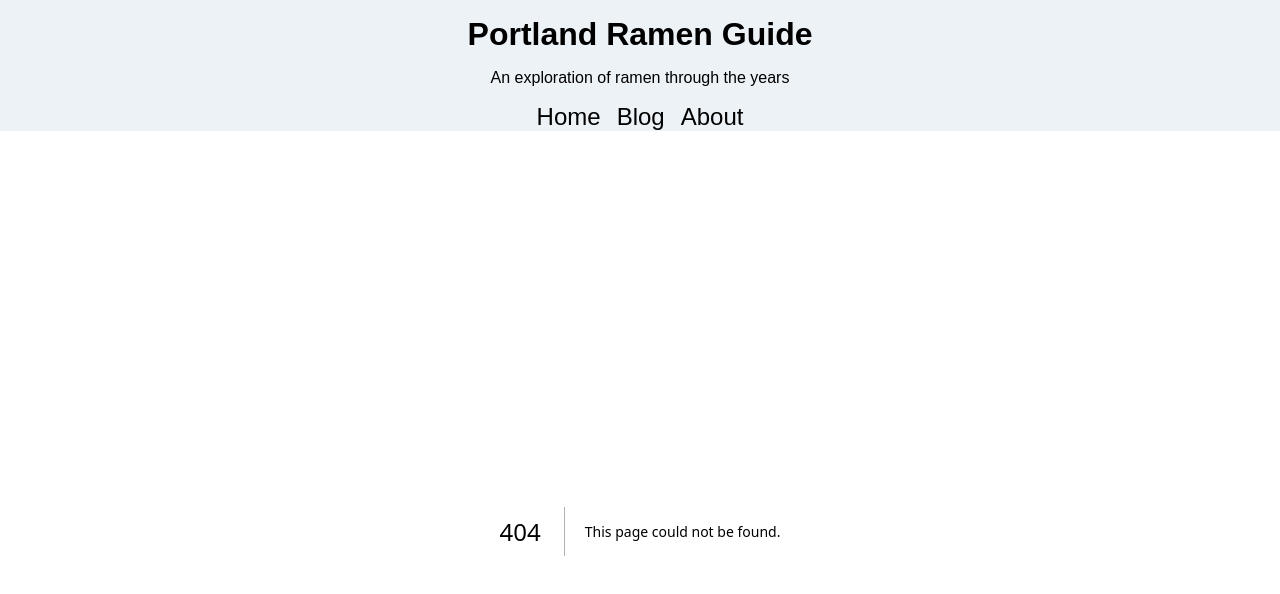
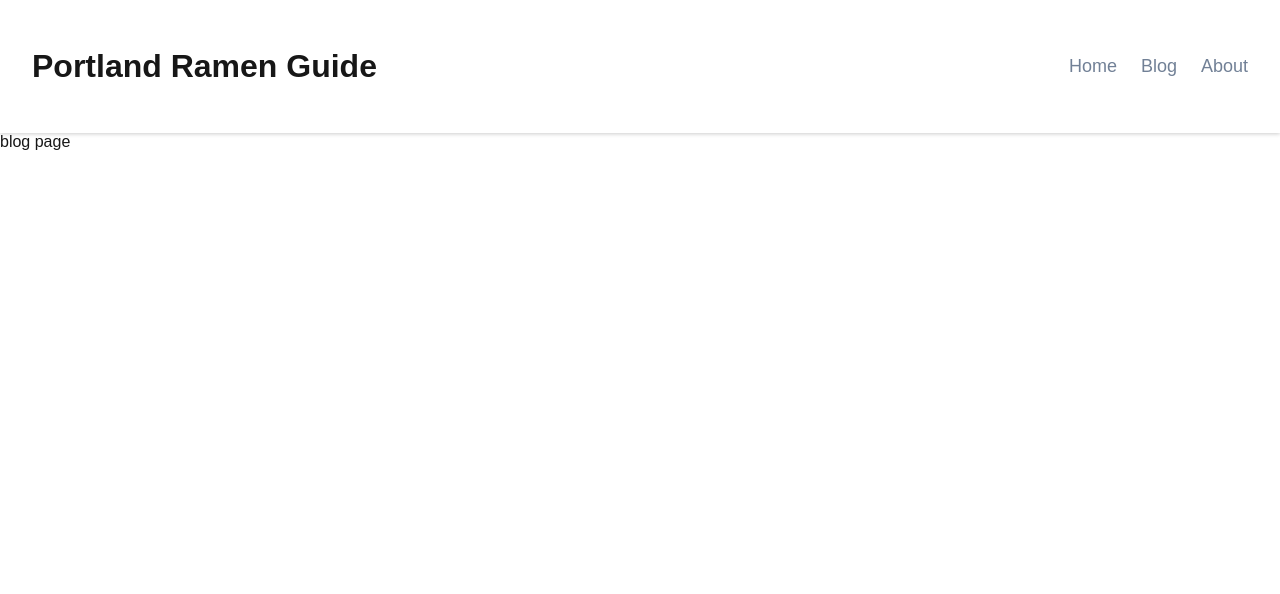
Before and after one commit to professional-pigeon/arc-blog, a Next.js app: page /blog in a window 1280 px wide. Before the commit this address had no page. Shown: the top 594 px of the page. Built offline with nearby package versions, Linux system fonts and the light colour scheme.

Commit message:
add valid link destinations and style header/links

```diff
--- /dev/null
+++ b/src/app/blog/page.jsx
@@ -0,0 +1,9 @@
+import PageHeader from "@/components/PageHeader";
+
+export default function BlogPage() {
+  return (
+    <div>
+      <p>blog page</p>
+    </div>
+  );
+}
--- a/src/components/PageHeader.jsx
+++ b/src/components/PageHeader.jsx
@@ -4,11 +4,10 @@ export default function PageHeader() {
   return (
     <div className={styles.header}>
       <h1>Portland Ramen Guide</h1>
-      <p>An exploration of ramen through the years</p>
       <div className={styles.row}>
-        <a>Home</a>
-        <a>Blog</a>
-        <a>About</a>
+        <a href='/' className={styles.link}>Home</a>
+        <a href='/blog' className={styles.link}>Blog</a>
+        <a href='/about' className={styles.link}>About</a>
       </div>
     </div>
   )
--- a/src/components/PageHeader.module.css
+++ b/src/components/PageHeader.module.css
@@ -1,17 +1,24 @@
 .header {
   display: flex;
-  flex-direction: column;
   align-items: center;
-  gap: 1rem;
-  height: fit-content;
-  background-color: #EDF2F7;
-  width: 100%;
-  padding-top: 1rem;
+  justify-content: space-between;
+  background-color: white;
+  max-width: 100%;
+  padding: 3rem 2rem;
+  box-shadow: 0px 1px 4px 0px rgba(0,0,0,0.2);
 }
 
 .row {
   display: flex;
   align-items: center;
-  gap: 1rem;
-  font-size: 24px;
+  gap: 1.5rem;
 }
+
+.link {
+  font-size: 1.125rem;
+  color: #718096;
+}
+
+.link:hover {
+  color: #4A5568;
+}
```
Also changed, not shown: src/app/about/page.jsx (added, +9 -0 lines).
